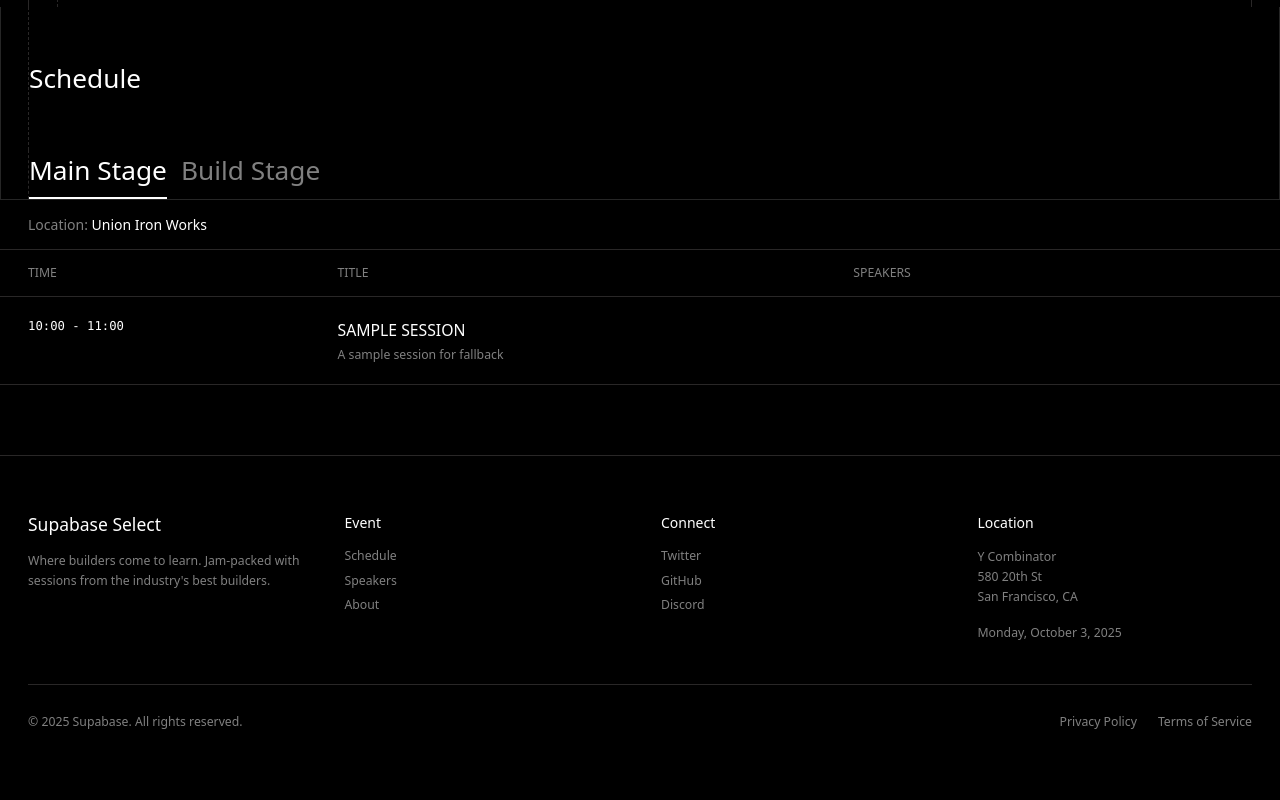
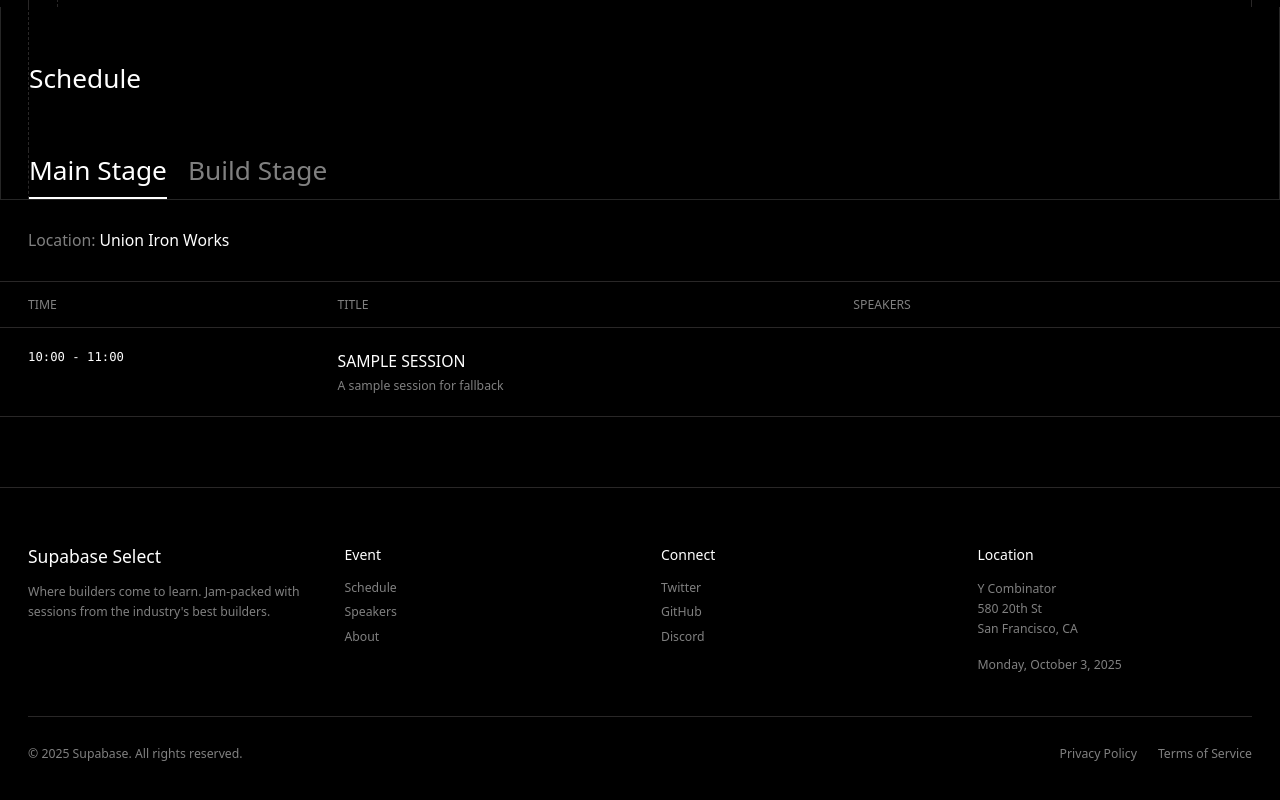
Before and after one commit to lowercaseclub/select, a Next.js app in the folder apps/2025/: page / in a window 1280 px wide. Shown: the part 2213-3013 px from the top of the page. Built offline with nearby package versions, Linux system fonts and the light colour scheme.

Commit message:
Adjust spacing and text size in schedule components
Increased vertical padding and text size in ScheduleLocation for improved readability. Updated gap between tab triggers in ScheduleSection for better visual spacing.

```diff
--- a/apps/2025/src/components/schedule-location.tsx
+++ b/apps/2025/src/components/schedule-location.tsx
@@ -14,9 +14,9 @@
   mapUrl,
 }: ScheduleLocationProps) {
   return (
-    <div className="py-4 border-b border-column-lines">
+    <div className="py-8 border-b border-column-lines">
       <div className="max-w-site mx-auto px-8">
-        <div className="text-base text-foreground">
+        <div className="text-lg text-foreground">
           <span className="text-muted-foreground">Location:</span>{" "}
           <LocationHoverCard
             locationName={locationName}
--- a/apps/2025/src/components/schedule-section.tsx
+++ b/apps/2025/src/components/schedule-section.tsx
@@ -45,7 +45,7 @@
         <div className="max-w-site relative mx-auto">
           <ColumnLine />
           <div className="max-w-site mx-auto px-8 border-l border-r overflow-hidden">
-            <TabsList className="bg-transparent h-auto p-0 rounded-none w-full justify-start flex gap-4">
+            <TabsList className="bg-transparent h-auto p-0 rounded-none w-full justify-start flex gap-6">
               <ScheduleTabTrigger value="main" stageName="Main Stage" />
               <ScheduleTabTrigger value="build" stageName="Build Stage" />
             </TabsList>
```
